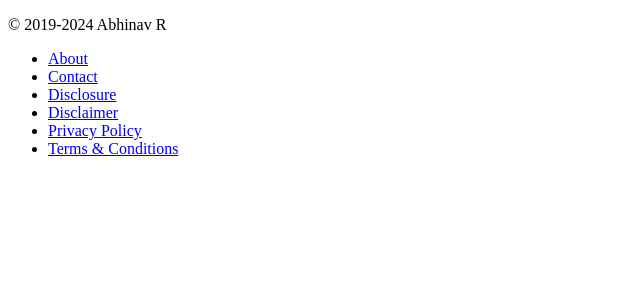
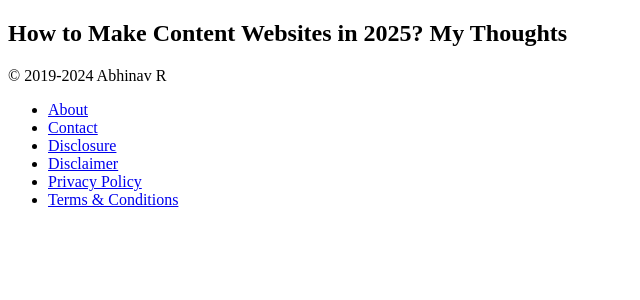
Before and after one commit to iabhinavr/coralnodes-site-php, a PHP site: template app/public/views/home-page.php in a window 1280 px wide. Shown: the part 98-398 px from the top of the page, without its empty margins (0-640 px from the left). Run offline with PHP 8.4, Linux system fonts and the light colour scheme; the template is opened without the code that fills it, so the values that code supplies are empty.

Commit message:
homepage edited

```diff
--- a/app/public/views/header.php
+++ b/app/public/views/header.php
@@ -3,7 +3,7 @@
 <head>
     <meta charset="UTF-8">
     <meta name="viewport" content="width=device-width, initial-scale=1.0">
-    <link rel="stylesheet" href="<?= _asset_url_('/assets/202412281.css') ?>">
+    <link rel="stylesheet" href="<?= _asset_url_('/assets/202501041.css') ?>">
     <title><?= _esc($props['seo_data']['title']) ?></title>
     <?php if(!empty($props['seo_data']['canonical'])) : ?>
 	<link rel="canonical" href="<?= $props['seo_data']['canonical']; ?>" />
--- a/app/public/views/home-page.php
+++ b/app/public/views/home-page.php
@@ -1,6 +1,6 @@
 <article class="single-post-article" id="article-<?= $props['id'] ?>">
-    <div class="post-content container mx-auto lg:max-w-3xl px-2 tracking-tight">
-
+    <div class="post-content container mx-auto lg:max-w-3xl px-2 tracking-tight mt-6">
+        <h1>How to Make Content Websites in 2025? My Thoughts</h1>
         <div class="py-4">
             <?= $props['content_html'] ?>
         </div>
```
Also changed, not shown: app/public/assets/202501041.css (added), app/public/assets/style.css, 1 other file.
